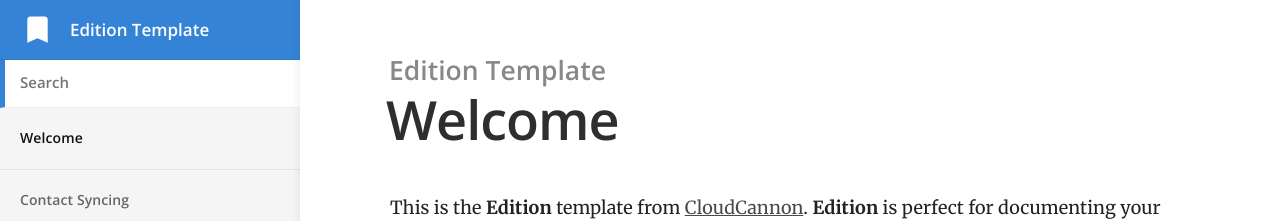
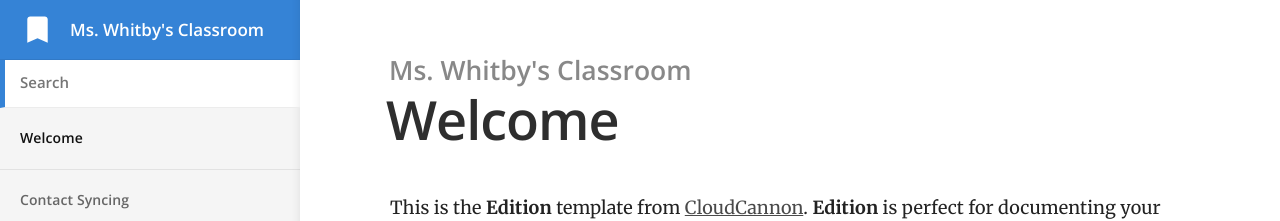
Before and after one commit to mswhitby/classroom, a Jekyll site: the page built from index.md, in a window 1280 px wide. Shown: the top 221 px of the page. Built offline with Jekyll 4.4.1, drawn with Linux system fonts in a browser that asks for light colours.

Commit message:
updated index.md

```diff
--- a/_config.yml
+++ b/_config.yml
@@ -1,18 +1,18 @@
 # ----
 # Site
 
-title: Edition Template
-url: "https://long-pig.cloudvent.net"
+title: Ms. Whitby's Classroom
+url: "https://mswhitby.com"
 baseurl:
 google_analytics_key:
 show_full_navigation: true
 
 # Values for the jekyll-seo-tag gem (https://github.com/jekyll/jekyll-seo-tag)
 logo: /siteicon.png
-description: Product documentation template for Jekyll.
+description: Online companion for Ms. Whitby's Computer Science course.
 author:
-  name:
-  email:
+  name: Deandra Whitby
+  email: dwhitby@judsonisd.org
   twitter: # twitter username without the @ symbol
 social:
   name: Edition Template
```
